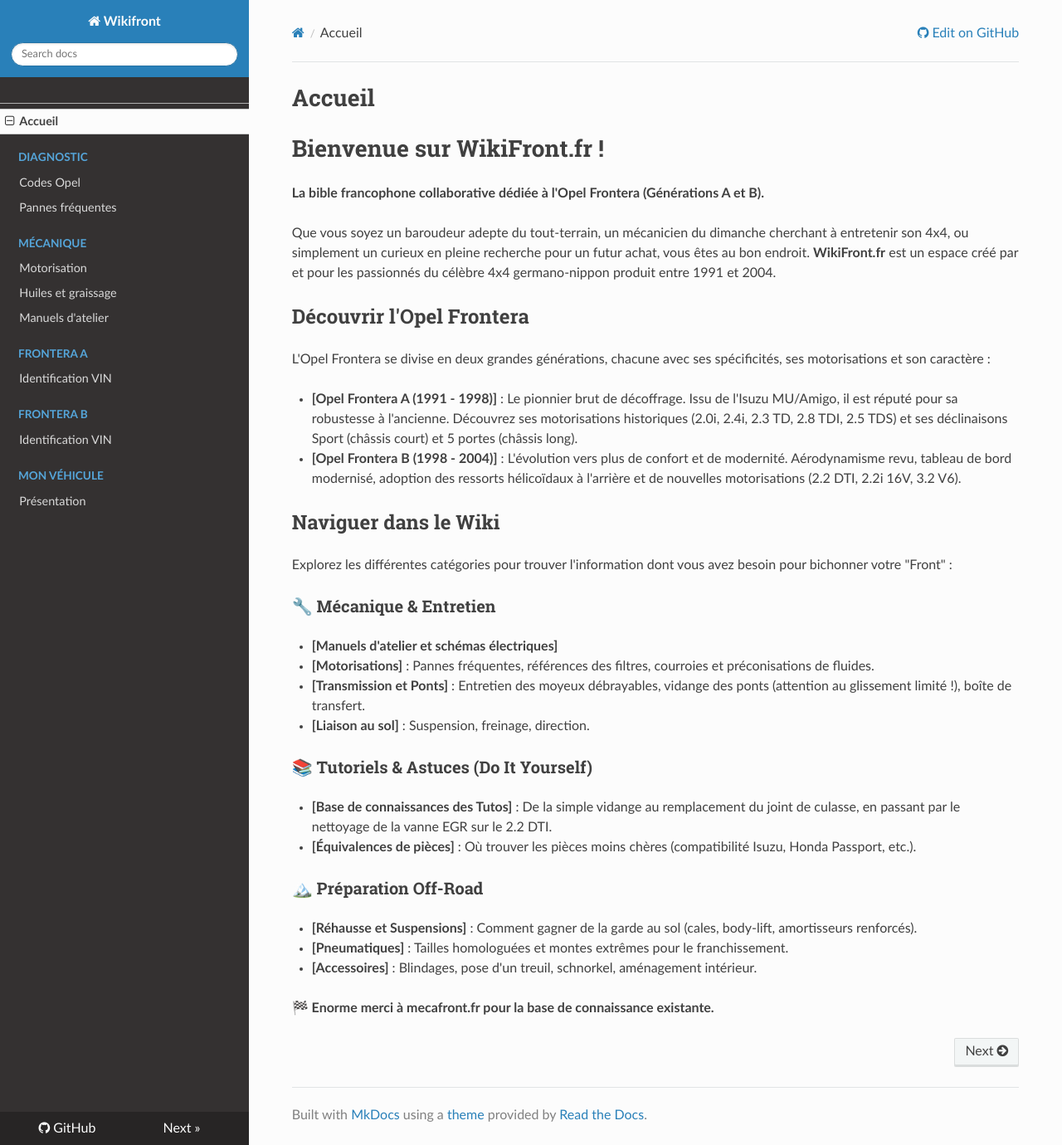
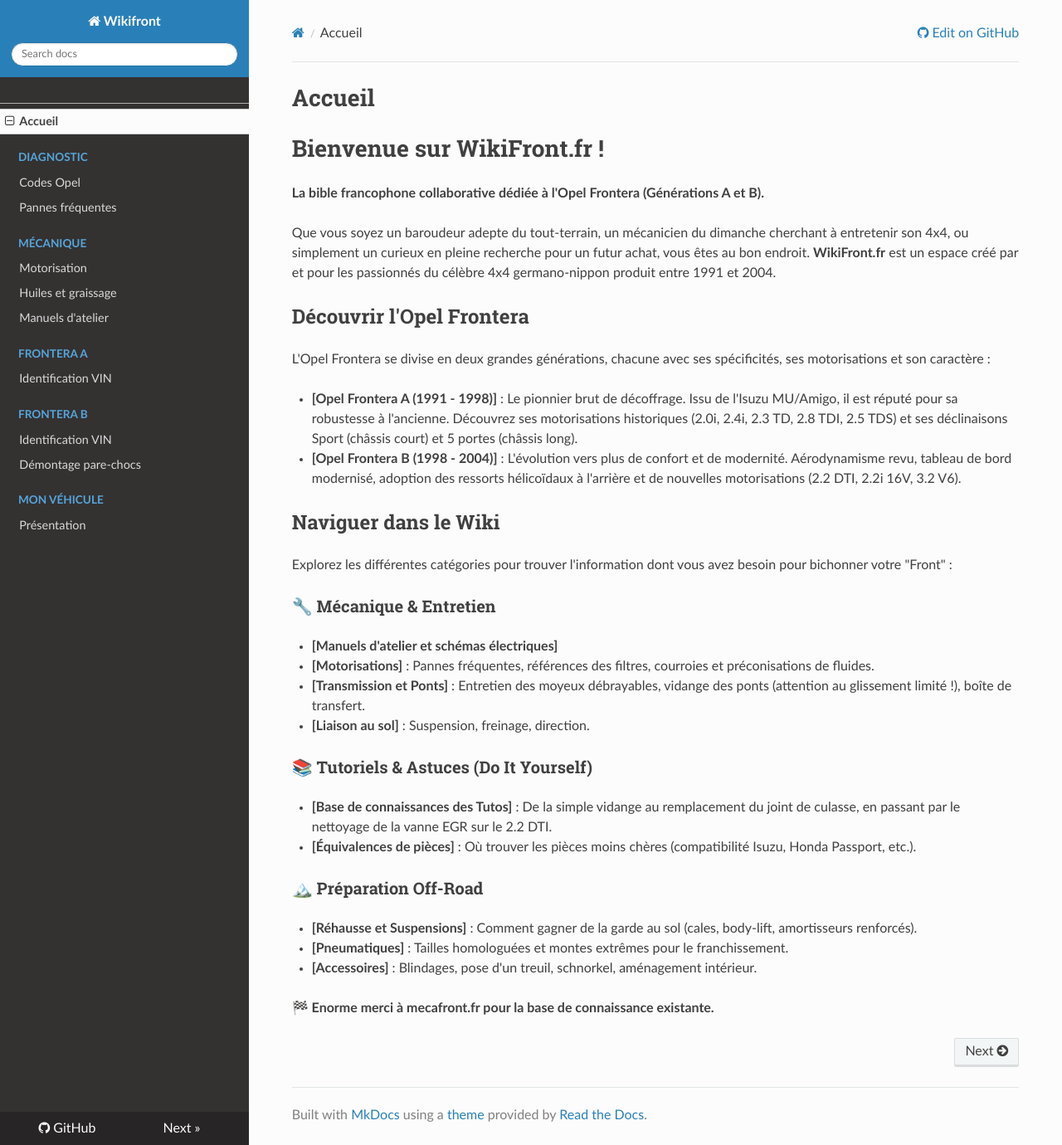
Before and after one commit to waryz184/wikifront.fr, an MkDocs documentation site: the page built from docs/index.md, in a window 1280 px wide and 1380 px high. Shown: the whole window at 83% size. Built offline with MkDocs 1.6.1, drawn with Linux system fonts in a browser that asks for light colours; nearby versions of some CDN libraries.

Commit message:
Update nav for pare-chocs guide

```diff
--- a/mkdocs.yml
+++ b/mkdocs.yml
@@ -37,5 +37,6 @@ nav:
     - Identification VIN: frontera-a/identification-vin.md
   - Frontera B:
     - Identification VIN: frontera-b/identification-vin.md
+    - Démontage pare-chocs: frontera-b/pare-chocs.md
   - Mon véhicule:
     - Présentation: mon-vehicule/index.md
```
